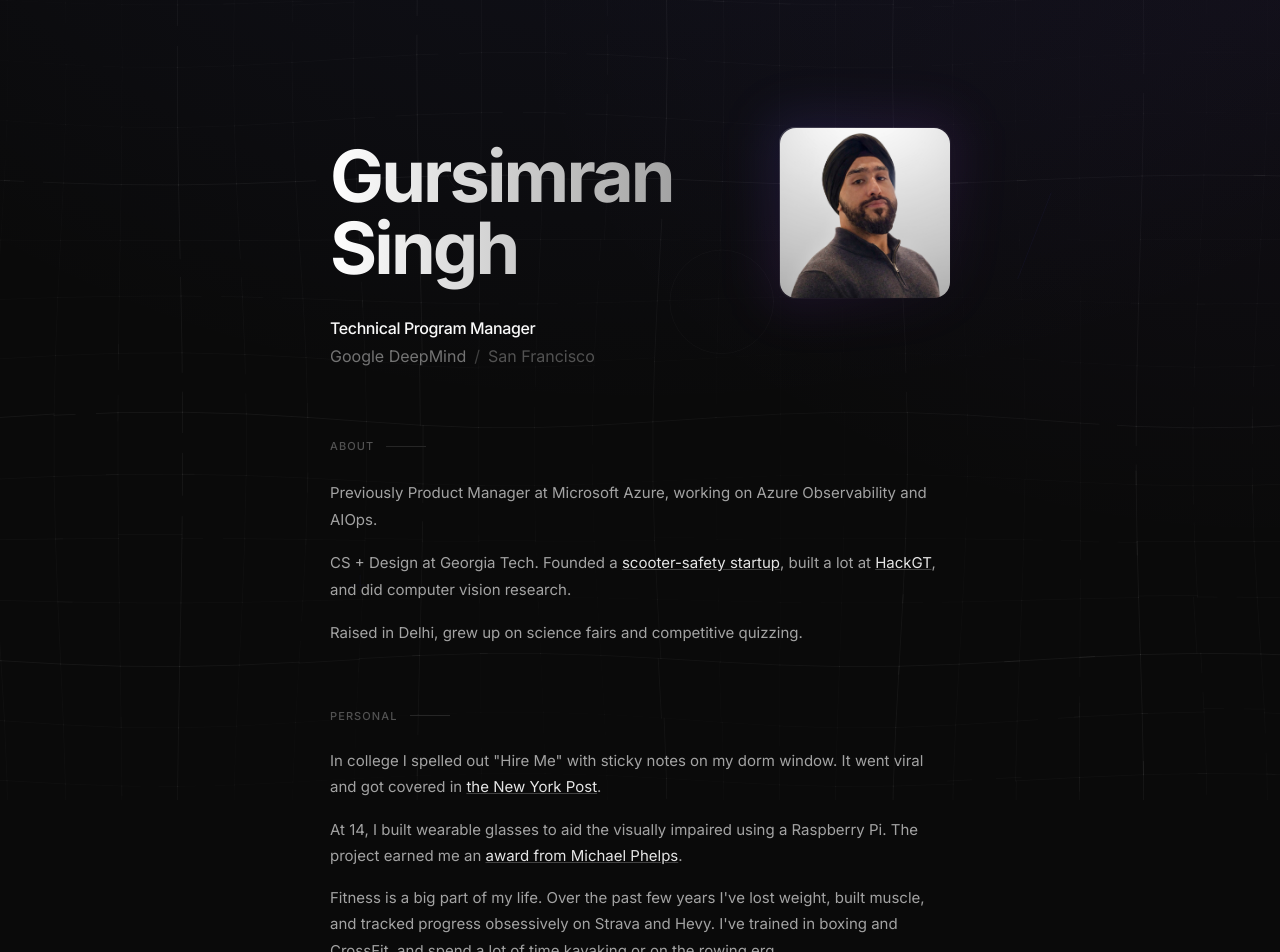
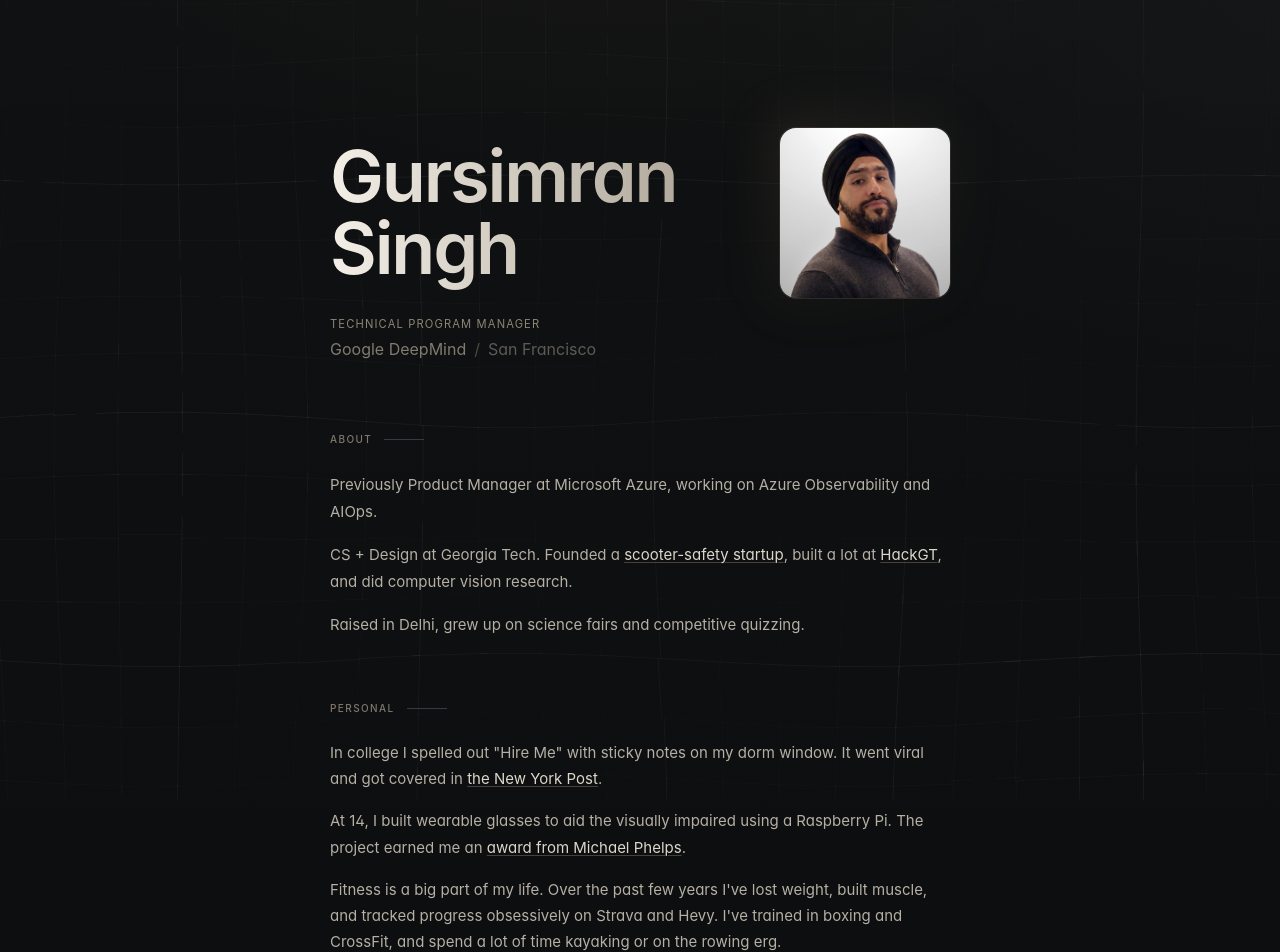
Before and after one commit to gsymmy30/gsym.me, a Next.js app: page / in a window 1280 px wide. Shown: the top 952 px of the page. Built offline with nearby package versions, Linux system fonts and the light colour scheme.

Commit message:
Refine site visual tone and disable background annotations

```diff
--- a/src/app/globals.css
+++ b/src/app/globals.css
@@ -1,10 +1,12 @@
 @import "tailwindcss";
 
 :root {
-  --bg: #0a0a0a;
-  --text: #fafafa;
-  --muted: #a3a3a3;
-  --border: #262626;
+  --bg: #0c0d0e;
+  --text: #f5f3ed;
+  --muted: #b4ada1;
+  --border: #2a2c2f;
+  --accent: #a9926a;
+  --accent-soft: #c0ae90;
 }
 
 html {
@@ -15,18 +17,20 @@
   background: var(--bg);
   min-height: 100vh;
   color: var(--text);
+  font-family: "Inter", "Inter Tight", "Manrope", "SF Pro Text", "Avenir Next", "Segoe UI", sans-serif;
   background-image:
-    radial-gradient(ellipse 80% 50% at 50% -20%, rgba(99, 102, 241, 0.08), transparent),
-    radial-gradient(ellipse 60% 40% at 100% 0%, rgba(139, 92, 246, 0.05), transparent);
+    radial-gradient(ellipse 90% 60% at 48% -22%, rgba(184, 157, 112, 0.06), transparent 60%),
+    radial-gradient(ellipse 70% 45% at 100% 0%, rgba(96, 121, 135, 0.05), transparent 64%),
+    linear-gradient(180deg, rgba(255, 255, 255, 0.015), rgba(0, 0, 0, 0));
 }
 
 ::selection {
-  background: #6366f1;
-  color: #fafafa;
+  background: #9f8760;
+  color: #fdfbf8;
 }
 
 :focus-visible {
-  outline: 2px solid #6366f1;
+  outline: 2px solid #ac9064;
   outline-offset: 2px;
 }
 
@@ -44,8 +48,8 @@
   bottom: -2px;
   width: 0;
   height: 1px;
-  background: linear-gradient(90deg, #6366f1, #a855f7);
-  transition: width 0.3s ease;
+  background: linear-gradient(90deg, #7f7a70, var(--accent));
+  transition: width 0.25s ease;
 }
 
 .link-hover:hover::after {
@@ -61,18 +65,19 @@
   display: inline-flex;
   align-items: center;
   gap: 12px;
-  font-size: 11px;
+  font-family: "Inter", "Inter Tight", "Manrope", "SF Pro Text", "Segoe UI", sans-serif;
+  font-size: 10px;
   font-weight: 500;
-  letter-spacing: 0.1em;
+  letter-spacing: 0.14em;
   text-transform: uppercase;
-  color: #525252;
+  color: #7e786d;
 }
 
 .section-label::after {
   content: "";
   width: 40px;
   height: 1px;
-  background: #262626;
+  background: #383a3f;
 }
 
 /* Smooth page transitions */
@@ -97,12 +102,39 @@
   -webkit-font-smoothing: antialiased;
 }
 
-/* Subtle text glow on name hover */
-h1:hover {
-  text-shadow: 0 0 40px rgba(99, 102, 241, 0.15);
+.display-name {
+  font-family: "Inter Tight", "Inter", "Manrope", "SF Pro Display", "Avenir Next", "Segoe UI", sans-serif;
+  font-weight: 600;
+  letter-spacing: -0.03em;
+}
+
+.meta-eyebrow {
+  font-family: "Inter", "Inter Tight", "Manrope", "SF Pro Text", "Segoe UI", sans-serif;
+  letter-spacing: 0.1em;
+  text-transform: uppercase;
+  font-size: 0.7rem;
+  color: #8d8476;
+}
+
+.body-copy {
+  color: #b5afa5;
+}
+
+.inline-ref {
+  color: #ddd7cb;
+  text-decoration: underline;
+  text-decoration-color: #474139;
+  text-decoration-thickness: 1px;
+  text-underline-offset: 2px;
+  transition: color 0.2s ease, text-decoration-color 0.2s ease;
+}
+
+.inline-ref:hover {
+  color: #f2eee6;
+  text-decoration-color: var(--accent-soft);
 }
 
 /* Subtle gradient glow */
 .glow {
-  box-shadow: 0 0 60px -12px rgba(99, 102, 241, 0.3);
+  box-shadow: 0 0 52px -14px rgba(184, 157, 112, 0.14);
 }
--- a/src/app/layout.tsx
+++ b/src/app/layout.tsx
@@ -1,10 +1,7 @@
 // src/app/layout.tsx
 import type { Metadata } from "next";
-import { Inter } from "next/font/google";
 import GridBackground from "@/components/GridBackground";
 import "./globals.css";
-
-const inter = Inter({ subsets: ["latin"] });
 
 
 export const metadata: Metadata = {
@@ -126,7 +123,7 @@
 
   return (
     <html lang="en">
-      <body className={`${inter.className} antialiased`} suppressHydrationWarning>
+      <body className="antialiased" suppressHydrationWarning>
 
         {/* Structured data for rich results */}
         <script
--- a/src/app/page.tsx
+++ b/src/app/page.tsx
@@ -37,39 +37,39 @@
         {/* Header */}
         <header className="flex flex-col-reverse sm:flex-row sm:items-start sm:justify-between gap-6 sm:gap-8">
           <div>
-            <h1 className="text-4xl sm:text-5xl md:text-7xl font-bold tracking-[-0.04em] leading-none pt-3 pb-2 bg-gradient-to-r from-white to-[#a3a3a3] bg-clip-text text-transparent">
+            <h1 className="display-name text-4xl sm:text-5xl md:text-7xl font-semibold leading-none pt-3 pb-2 bg-gradient-to-r from-[#f3efe7] to-[#b3ab9e] bg-clip-text text-transparent">
               Gursimran
               <br />
               Singh
             </h1>
             <div className="mt-6 space-y-1">
-              <p className="text-[#fafafa] font-medium tracking-tight">
+              <p className="meta-eyebrow">
                 Technical Program Manager
               </p>
-              <p className="text-[#737373]">
+              <p className="text-[#817a6f]">
                 <a
                   href="https://deepmind.google/"
                   target="_blank"
                   rel="noreferrer"
-                  className="hover:text-indigo-300 transition-colors duration-300"
+                  className="hover:text-[#e8decb] transition-colors duration-200"
                 >
                   Google DeepMind
                 </a>
-                <span className="mx-2 text-[#404040]">/</span>
-                <span className="text-[#525252]">San Francisco</span>
+                <span className="mx-2 text-[#4b4a46]">/</span>
+                <span className="text-[#5d5b56]">San Francisco</span>
               </p>
             </div>
           </div>
           <div className="relative group shrink-0 w-[110px] h-[110px] sm:w-[140px] sm:h-[140px] md:w-[170px] md:h-[170px]">
-            <div className="absolute -inset-3 bg-gradient-to-br from-indigo-500/15 via-purple-500/10 to-transparent rounded-3xl blur-xl transition-all duration-700 group-hover:from-indigo-500/20 group-hover:via-purple-500/10" />
-            <div className="absolute -inset-[1px] bg-gradient-to-br from-white/20 via-white/5 to-transparent rounded-2xl" />
+            <div className="absolute -inset-3 bg-gradient-to-br from-[#c4ab7f]/12 via-[#8f7c5b]/6 to-transparent rounded-3xl blur-xl transition-all duration-700 group-hover:from-[#d3bf9c]/16 group-hover:via-[#8f7c5b]/7" />
+            <div className="absolute -inset-[1px] border border-[#4e493f]/45 rounded-2xl" />
             <Image
               src="/headshot.jpg"
               alt="Gursimran Singh"
               width={170}
               height={170}
               priority
-              className="relative rounded-2xl transition-all duration-500 group-hover:scale-[1.02] group-hover:translate-y-[-2px] w-full h-full object-cover"
+              className="relative rounded-2xl transition-all duration-500 group-hover:scale-[1.01] group-hover:translate-y-[-1px] w-full h-full object-cover saturate-[0.92] contrast-105"
             />
           </div>
         </header>
@@ -77,7 +77,7 @@
         {/* About */}
         <section className="mt-16">
                         <h2 className="section-label mb-6">About</h2>
-                        <div className="space-y-4 text-[15px] leading-[1.8] text-[#a3a3a3]">            <p>
+                        <div className="space-y-4 text-[15px] leading-[1.8] body-copy">            <p>
               Previously Product Manager at Microsoft Azure, working on
               Azure Observability and AIOps.
             </p>
@@ -87,7 +87,7 @@
                 href="https://www.youtube.com/watch?v=0-CumFHE8eo"
                 target="_blank"
                 rel="noreferrer"
-                className="text-[#e5e5e5] underline decoration-[#404040] hover:text-white hover:decoration-indigo-400/50 transition-all duration-300"
+                className="inline-ref"
               >
                 scooter-safety startup
               </a>
@@ -96,7 +96,7 @@
                 href="https://devpost.com/gursimransingh"
                 target="_blank"
                 rel="noreferrer"
-                className="text-[#e5e5e5] underline decoration-[#404040] hover:text-white hover:decoration-indigo-400/50 transition-all duration-300"
+                className="inline-ref"
               >
                 HackGT
               </a>
@@ -109,7 +109,7 @@
         {/* Personal */}
         <section className="mt-14">
           <h2 className="section-label mb-6">Personal</h2>
-          <div className="space-y-4 text-[15px] leading-[1.75] text-[#a3a3a3]">
+          <div className="space-y-4 text-[15px] leading-[1.75] body-copy">
             <p>
               In college I spelled out "Hire Me" with sticky notes on my dorm
               window. It went viral and got covered in{" "}
@@ -117,7 +117,7 @@
                 href="https://nypost.com/2019/10/31/college-student-lands-fortune-500-gig-by-writing-hire-me-with-sticky-notes/"
                 target="_blank"
                 rel="noreferrer"
-                className="text-[#e5e5e5] underline decoration-[#404040] hover:text-white hover:decoration-indigo-400/50 transition-all duration-300"
+                className="inline-ref"
               >
                 the New York Post
               </a>
@@ -130,7 +130,7 @@
                 href="https://yourstory.com/2017/06/gursimran-singh"
                 target="_blank"
                 rel="noreferrer"
-                className="text-[#e5e5e5] underline decoration-[#404040] hover:text-white hover:decoration-indigo-400/50 transition-all duration-300"
+                className="inline-ref"
               >
                 award from Michael Phelps
               </a>
@@ -151,7 +151,7 @@
         </section>
 
         {/* Links */}
-        <nav className="mt-14 pt-8 border-t border-[#262626] flex flex-wrap gap-x-5 gap-y-2 text-sm text-[#737373]">
+        <nav className="mt-14 pt-8 border-t border-[#2b2d30] flex flex-wrap gap-x-5 gap-y-2 text-sm text-[#817d75]">
           <a
             href="https://www.linkedin.com/in/pingthesingh/"
             target="_blank"
@@ -160,7 +160,7 @@
           >
             LinkedIn
           </a>
-          <span className="text-[#404040]">·</span>
+          <span className="text-[#4a4b4e]">·</span>
           <a
             href="https://github.com/gsymmy30"
             target="_blank"
@@ -169,7 +169,7 @@
           >
             GitHub
           </a>
-          <span className="text-[#404040]">·</span>
+          <span className="text-[#4a4b4e]">·</span>
           <a
             href="https://x.com/gsymmy"
             target="_blank"
@@ -178,23 +178,23 @@
           >
             X
           </a>
-          <span className="text-[#404040]">·</span>
+          <span className="text-[#4a4b4e]">·</span>
           <a href="mailto:gsymmy@gmail.com" className="link-hover hover:text-white">
             Email
           </a>
         </nav>
 
         {/* Footer */}
-        <footer className="mt-16 flex items-center justify-between text-xs text-[#525252]">
+        <footer className="mt-16 flex items-center justify-between text-xs text-[#656157]">
           <span>© {new Date().getFullYear()}</span>
-          <span className="font-mono tracking-widest text-[#404040] hover:text-indigo-400 transition-colors duration-300 cursor-default">GS</span>
+          <span className="font-mono tracking-[0.25em] text-[#565047] hover:text-[#bca581] transition-colors duration-200 cursor-default">GS</span>
         </footer>
       </div>
 
       {/* Easter egg banner */}
       <div
         id="team-banner"
-        className="fixed top-4 left-1/2 z-50 -translate-x-1/2 rounded-full border border-[#262626] bg-[#171717]/90 px-4 py-2 text-sm text-white shadow-lg backdrop-blur transition
+        className="fixed top-4 left-1/2 z-50 -translate-x-1/2 rounded-full border border-[#3a362f] bg-[#171614]/90 px-4 py-2 text-sm text-[#f6f1e9] shadow-lg backdrop-blur transition
                    opacity-0 translate-y-2 pointer-events-none"
       >
         Instagram @gsymmy
--- a/src/components/gridSystem.ts
+++ b/src/components/gridSystem.ts
@@ -87,7 +87,8 @@
     isMobile,
     lensRadius: isMobile ? 0 : 200,
     lensStrength: 25,
-    maxAnnotations: isMobile ? 2 : 4,
+    // Keep only the grid background; disable decorative annotation shapes.
+    maxAnnotations: 0,
   };
 }
 
```
